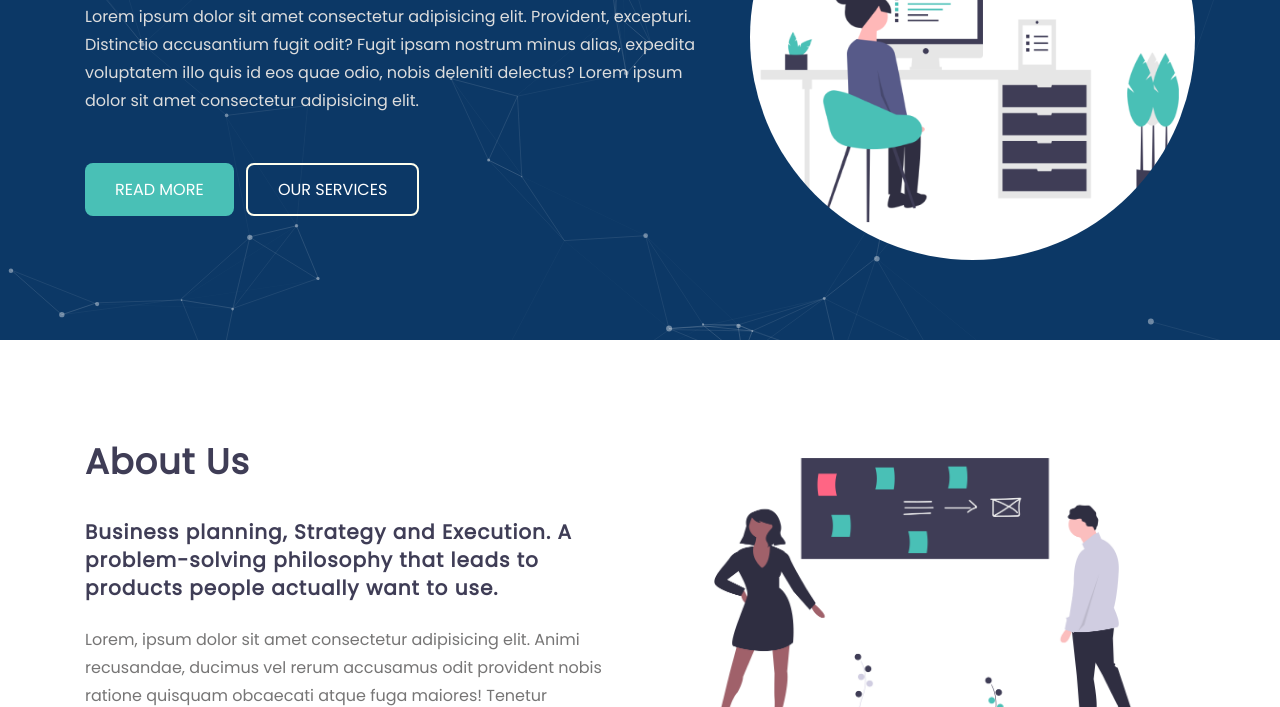
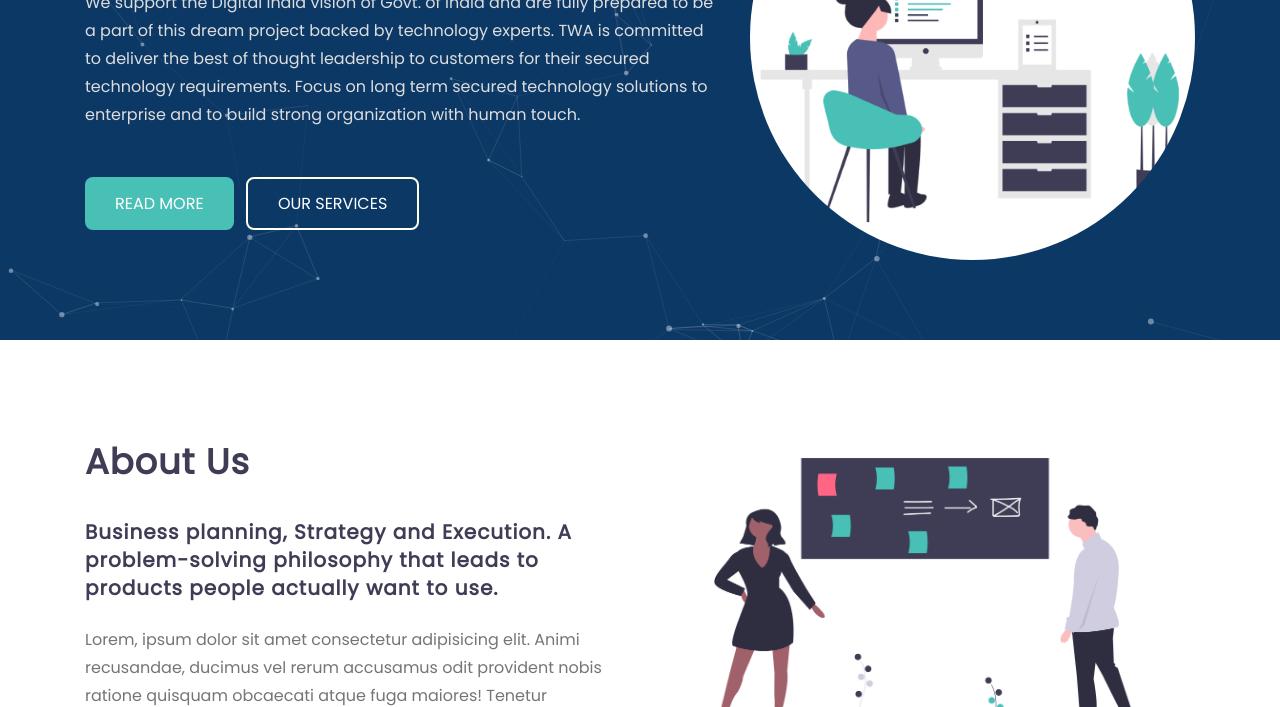
Before and after one commit to himanshuvalwani/twa.github.io, a plain HTML site: page index.html in a window 1280 px wide. Shown: the part 393-1100 px from the top of the page. Drawn offline with Linux system fonts and the light colour scheme; files whose address does not match are found by name.

Commit message:
Update index.html

```diff
--- a/index.html
+++ b/index.html
@@ -56,11 +56,9 @@
             <div class="col-lg-7 col-md-12 col-sm-12 order-lg-first mt-lg-0 mt-4">
                 <h1 class="mb-4 title"><strong>Doing </strong>the right thing, <br>at the <strong>right time.</strong>
                 </h1>
-                <p>Lorem ipsum dolor sit amet consectetur adipisicing elit. Provident, excepturi.
-                    Distinctio accusantium fugit odit? Fugit ipsam nostrum minus alias, expedita voluptatem
-                    illo quis id eos quae odio, nobis deleniti delectus? Lorem ipsum dolor sit amet consectetur
-                    adipisicing
-                    elit.</p>
+                <p>We support the Digital India vision of Govt. of India and are fully prepared to be a part of this dream project backed by technology experts.
+                  TWA is committed to deliver the best of thought leadership to customers for their secured technology requirements.
+                  Focus on long term secured technology solutions to enterprise and to build strong organization with human touch.</p>
                 <div class="mt-5">
                     <a class="btn btn-primary btn-style mr-2" href="about.html">Read More </a>
                     <a class="btn btn-outline btn-outline-style" href="services.html">Our Services </a>
```
